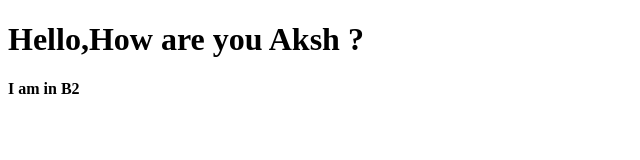
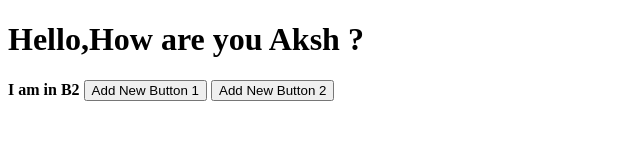
Before and after one commit to AkshSurani/GIthub_Demo, a plain HTML site: page index.html in a window 1280 px wide. Shown: the whole page, without its empty margins (0-640 px from the left). Drawn offline with Linux system fonts and the light colour scheme.

Commit message:
button 1,2 add

```diff
--- a/index.html
+++ b/index.html
@@ -9,5 +9,8 @@
 <body>
     <h1>Hello,How are you Aksh ?</h1>
     <b>I am in B2</b>
+    <button> Add New Button 1 </button>
+    <button> Add New Button 2 </button>
+
 </body>
 </html>
```
